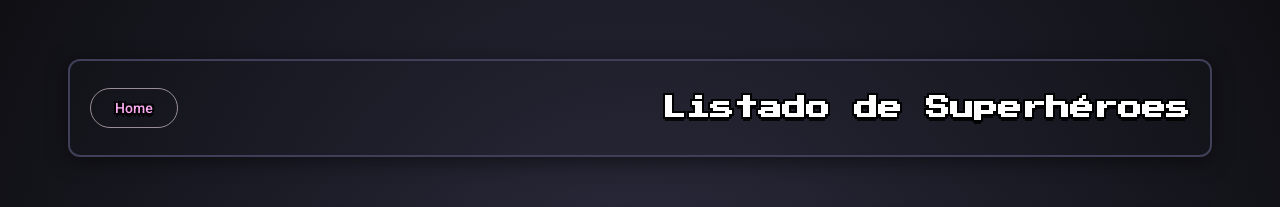
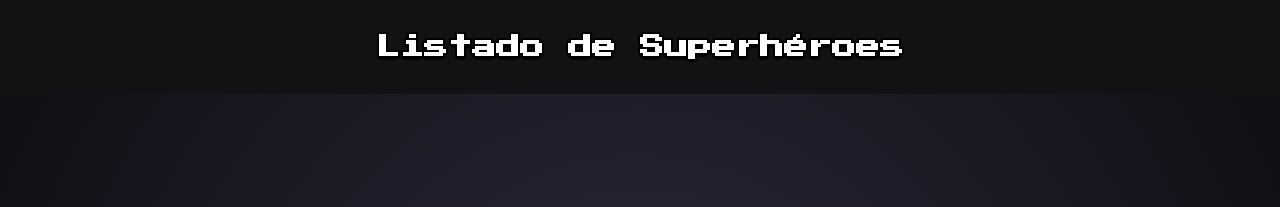
Before and after one commit to CeciliaCarlon/challenge-superheroes-cecilia-carlon, an Angular app: page / in a window 1280 px wide. Shown: the top 207 px of the page. Built offline with nearby package versions, Linux system fonts and the light colour scheme.

Commit message:
refactor: change navbar placement to be global

```diff
--- a/src/app/app.component.html
+++ b/src/app/app.component.html
@@ -1 +1,2 @@
+<app-navbar></app-navbar>
 <router-outlet></router-outlet>
--- a/src/app/app.component.ts
+++ b/src/app/app.component.ts
@@ -1,10 +1,12 @@
 import { Component } from '@angular/core';
 import { RouterOutlet } from '@angular/router';
+import { NavbarComponent } from './shared/components/navbar/navbar.component';
 
 @Component({
   selector: 'app-root',
   imports: [
     RouterOutlet,
+    NavbarComponent
   ],
   templateUrl: './app.component.html',
   styleUrl: './app.component.scss'
--- a/src/app/features/heroes/components/hero-list/hero-list.component.html
+++ b/src/app/features/heroes/components/hero-list/hero-list.component.html
@@ -1,11 +1,4 @@
 <div class="arcade-container">
-    <header class="navbar">
-        <button mat-stroked-button class="home-btn arcade-text" routerLink="/" aria-label="Home">
-            <p>Home</p>
-        </button>
-        <h2 class="arcade-title arcade-text">Listado de Superhéroes</h2>
-    </header>
-
     @if (heroes$ | async; as heroes) {
         @if (heroes.length > 0) {
             <div class="heroes-grid" appDraggableScroll>
--- a/src/app/features/heroes/components/hero-list/hero-list.component.scss
+++ b/src/app/features/heroes/components/hero-list/hero-list.component.scss
@@ -6,22 +6,6 @@
     min-height: 80vh;
     padding: 20px;
     background: radial-gradient(circle, #2b2b3d 0%, #0f0f14 100%);
-}
-
-.navbar {
-    width: 100%;
-    max-width: 1100px;
-    display: flex;
-    justify-content: space-between;
-    align-items: center;
-    margin-bottom: 20px;
-    padding: 15px 20px;
-    background: linear-gradient(rgba(18,18,20,0.85), rgba(18,18,20,0.85), url('/src/assets/images/navbar-background.jpeg'));
-    background-size: cover;
-    background-position: center;
-    border: 2px solid #3f3f59;
-    border-radius: 12px;
-    box-shadow: 0 4px 20px rgba(0,0,0,0.5);
 }
 
 .heroes-grid {
--- /dev/null
+++ b/src/app/shared/components/navbar/navbar.component.html
@@ -0,0 +1,3 @@
+<div class="navbar" routerLink="/">
+    <h2 class="arcade-title arcade-text">Listado de Superhéroes</h2>
+</div>
--- /dev/null
+++ b/src/app/shared/components/navbar/navbar.component.scss
@@ -0,0 +1,13 @@
+.navbar {
+    width: auto;
+    display: flex;
+    justify-content: space-evenly;
+    align-items: center;
+    padding: 15px 20px;
+    cursor: pointer;
+    background-image: url('/src/assets/images/navbar-background.jpeg');
+    background: linear-gradient(rgba(18,18,20,0.85), rgba(18,18,20,0.85));
+    background-size: cover;
+    background-position: center;
+    box-shadow: 0 4px 20px rgba(0,0,0,0.5);
+}
```
Also changed, not shown: src/app/shared/components/navbar/navbar.component.ts (added, +16 -0 lines), 1 other file (tests, documents, lock files or other folders).
